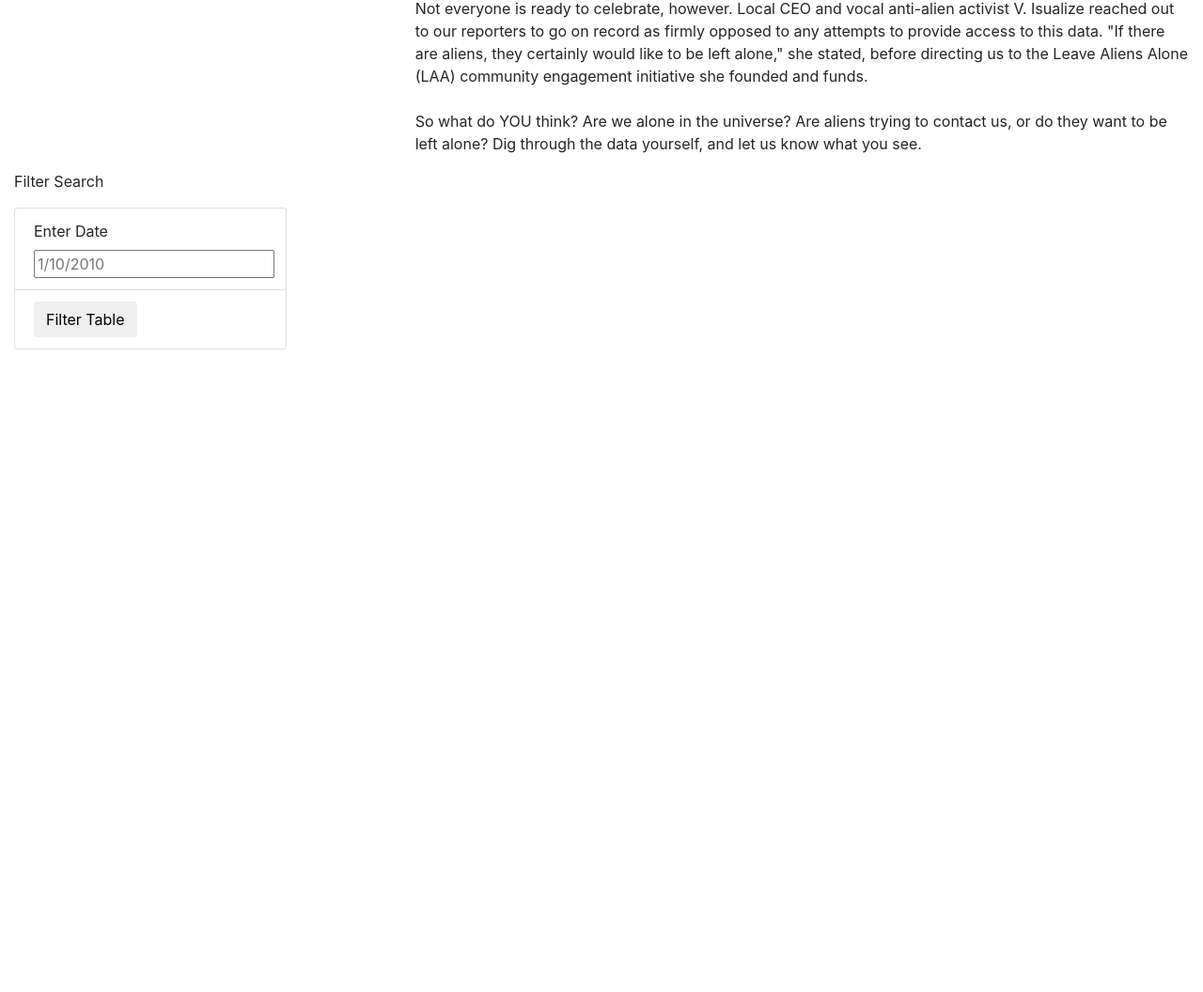
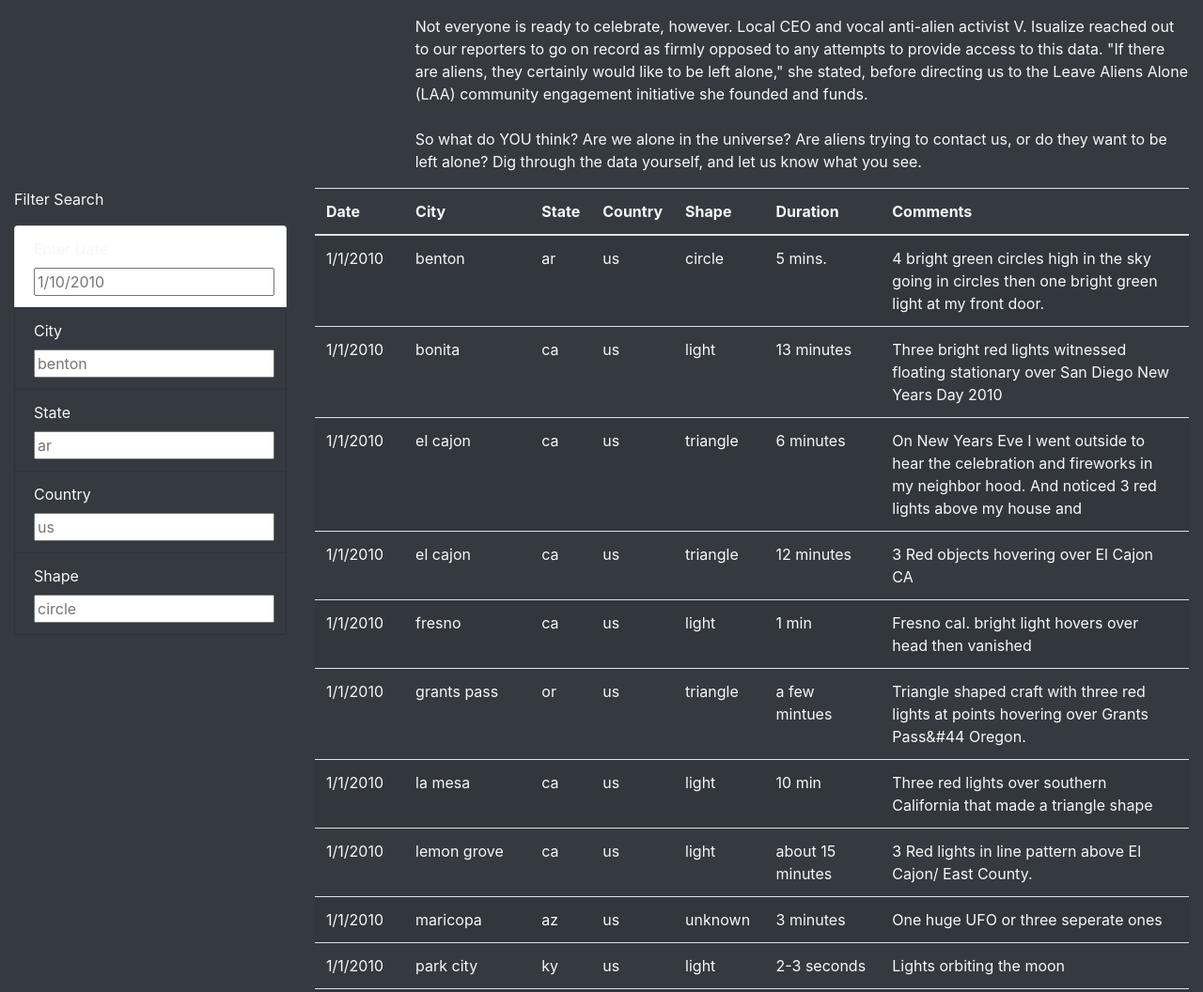
Before and after one commit to mleiser/UFO, a plain HTML site: page index.html in a window 1280 px wide. Shown: the part 539-1595 px from the top of the page at 94% size. Before the commit the page ends 911 px from the top, so only its background shows below. Drawn offline with nearby package versions, Linux system fonts and the light colour scheme.

Commit message:
Adding finished code

```diff
--- a/index.html
+++ b/index.html
@@ -14,13 +14,13 @@
     />
     <link rel="stylesheet" href="static/css/style.css">
 </head>
-<body>
+<body class="bg-dark">
     <div class="wrapper">
-        <nav class="navbar navbar-expand-lg">
+        <nav class="navbar navbar-dark bg-dark navbar-expand-lg">
             <a class="navbar-brand" href="index.html">UFO Sightings</a>
         </nav>
         <div class="jumbotron">
-            <h1>The Truth Is Out There</h1>
+          <h1 class="display-4">The Truth is Out There</h1>
         </div>
         <div class="container-fluid">
             <div class="row">
@@ -39,24 +39,53 @@
         <div class="container-fluid">
             <div class="row">
               <div class="col-md-3">
-                <form>
+                <form style="font-family: inherit; font-size: 1rem;">
                     <p>Filter Search</p>
-                    <ul class="list-group">
-                        <li class="list-group-item">
+                    <ul class="list-group" style="font-family: inherit; font-size: 1rem;">
+                        <li class="list-group-item" style="font-family: inherit; font-size: 1rem;">
                             <label for="date">Enter Date</label>
                             <input type="text" placeholder="1/10/2010" id="datetime" />
-                        </li>
-                        <li class="list-group-item">
-                            <button id="filter-btn" type="button" class="btn btn-default">Filter Table</button>
-                        </li>
+                          </li>
+                          <li class="list-group-item bg-dark">
+                            <label for="city">City</label>
+                            <input type="text" placeholder="benton" id="city" />
+                          </li>
+                          <li class="list-group-item bg-dark">
+                            <label for="state">State</label>
+                            <input type="text" placeholder="ar" id="state" />
+                          </li>
+                          <li class="list-group-item bg-dark">
+                            <label for="country">Country</label>
+                            <input type="text" placeholder="us" id="country" />
+                          </li>
+                          <li class="list-group-item bg-dark">
+                            <label for="shape">Shape</label>
+                            <input type="text" placeholder="circle" id="shape" />
+                          </li>
                     </ul>
                 </form>
               </div>
               <div class="col-md-9">
-
+                <table class="table table-striped">
+                  <thead>
+                    <tr>
+                      <th>Date</th>
+                      <th>City</th>
+                      <th>State</th>
+                      <th>Country</th>
+                      <th>Shape</th>
+                      <th>Duration</th>
+                      <th>Comments</th>
+                    </tr>
+                  </thead>
+                  <tbody></tbody>
+                </table>
               </div>
             </div>
         </div>
     </div>
+    <script src="https://cdnjs.cloudflare.com/ajax/libs/d3/4.11.0/d3.js"></script>
+    <script src="static/js/data.js"></script>
+    <script src="static/js/app.js"></script>
 </body>
 </html>
--- a/static/css/style.css
+++ b/static/css/style.css
@@ -0,0 +1,9 @@
+body {
+
+    color: #f7f7f7;
+  }
+  .jumbotron {
+    background-image: url("../images/nasa.jpg");
+    background-size: 100% 100%;
+    text-align: center;
+  }
--- /dev/null
+++ b/static/js/app.js
@@ -0,0 +1,74 @@
+// from data.js
+const tableData = data;
+
+// get table references
+var tbody = d3.select("tbody");
+
+function buildTable(data) {
+  // First, clear out any existing data
+  tbody.html("");
+
+  // Next, loop through each object in the data
+  // and append a row and cells for each value in the row
+  data.forEach((dataRow) => {
+    // Append a row to the table body
+    let row = tbody.append("tr");
+
+    // Loop through each field in the dataRow and add
+    // each value as a table cell (td)
+    Object.values(dataRow).forEach((val) => {
+      let cell = row.append("td");
+      cell.text(val);
+    });
+  });
+}
+
+// 1. Create a variable to keep track of all the filters as an object.
+  var filters = {};
+
+// 3. Use this function to update the filters.
+function updateFilters() {
+
+    // 4a. Save the element that was changed as a variable.
+    let updatedelement = d3.select(this);
+    // 4b. Save the value that was changed as a variable.
+    let updateproperty = updatedelement.property("value");
+    // 4c. Save the id of the filter that was changed as a variable.
+    let updateid = updatedelement.attr("id");
+
+    // 5. If a filter value was entered then add that filterId and value
+    // to the filters list. Otherwise, clear that filter from the filters object.
+    if (updateproperty) {
+      filters[updateid] = updateproperty;
+    }
+    else {
+      delete filters[updateid];
+    }
+
+    // 6. Call function to apply all filters and rebuild the table
+    filterTable();
+
+  }
+
+  // 7. Use this function to filter the table when data is entered.
+  function filterTable() {
+
+    // 8. Set the filtered data to the tableData.
+    filteredData = tableData;
+
+    // 9. Loop through all of the filters and keep any data that
+    // matches the filter values
+    Object.entries(filters).forEach(([key, value]) => {
+      filteredData = filteredData.filter(row => row[key] === value);
+    });
+
+    // 10. Finally, rebuild the table using the filtered data
+    buildTable(filteredData)
+  }
+
+  // 2. Attach an event to listen for changes to each filter
+  d3.selectAll("input").on("change", updateFilters);
+
+
+  // Build the table when the page loads
+  buildTable(tableData);
```
Also changed, not shown: images/nasa.jpg (added), static/js/app_1.js (renamed from js/app.js), static/js/data.js (renamed from js/data.js).
